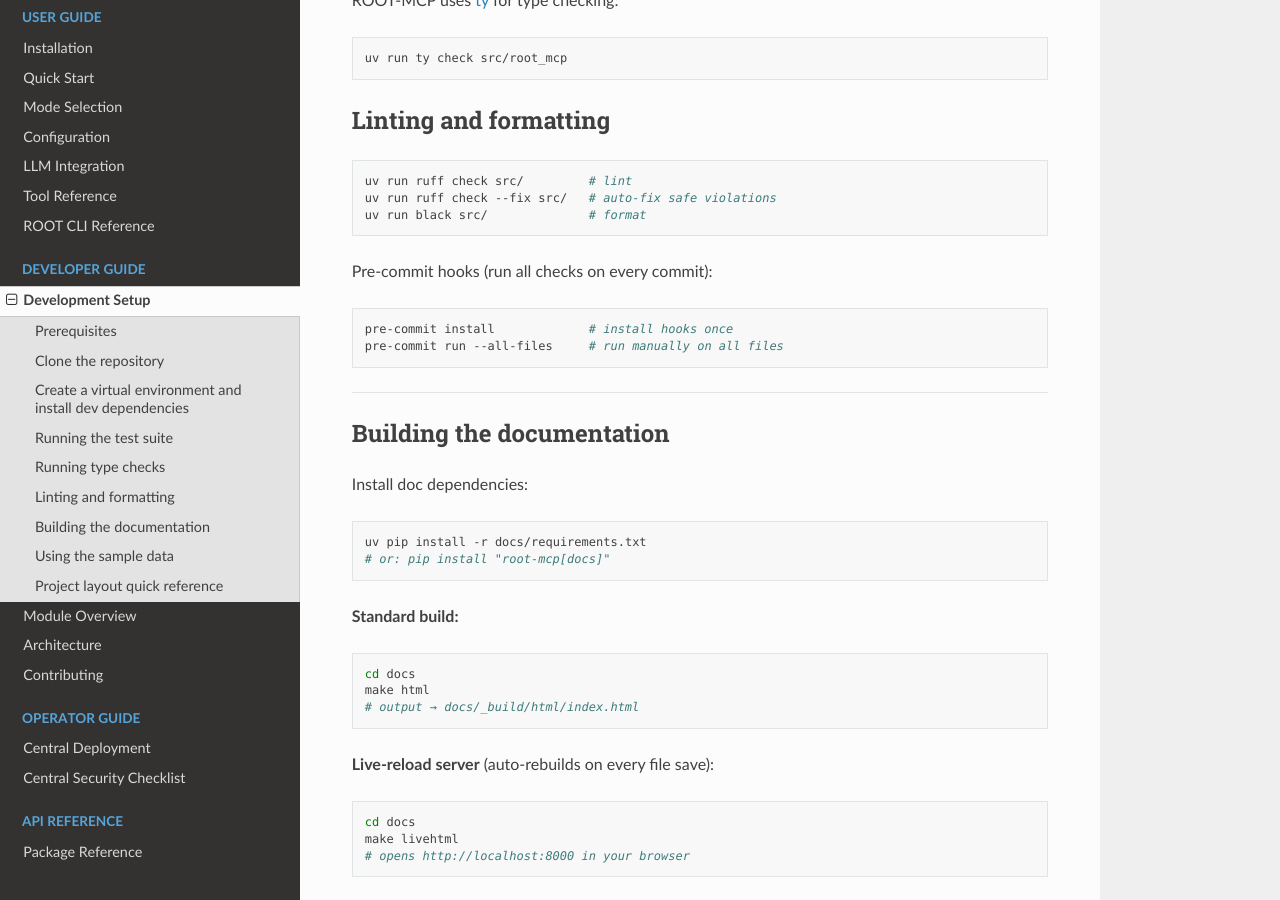
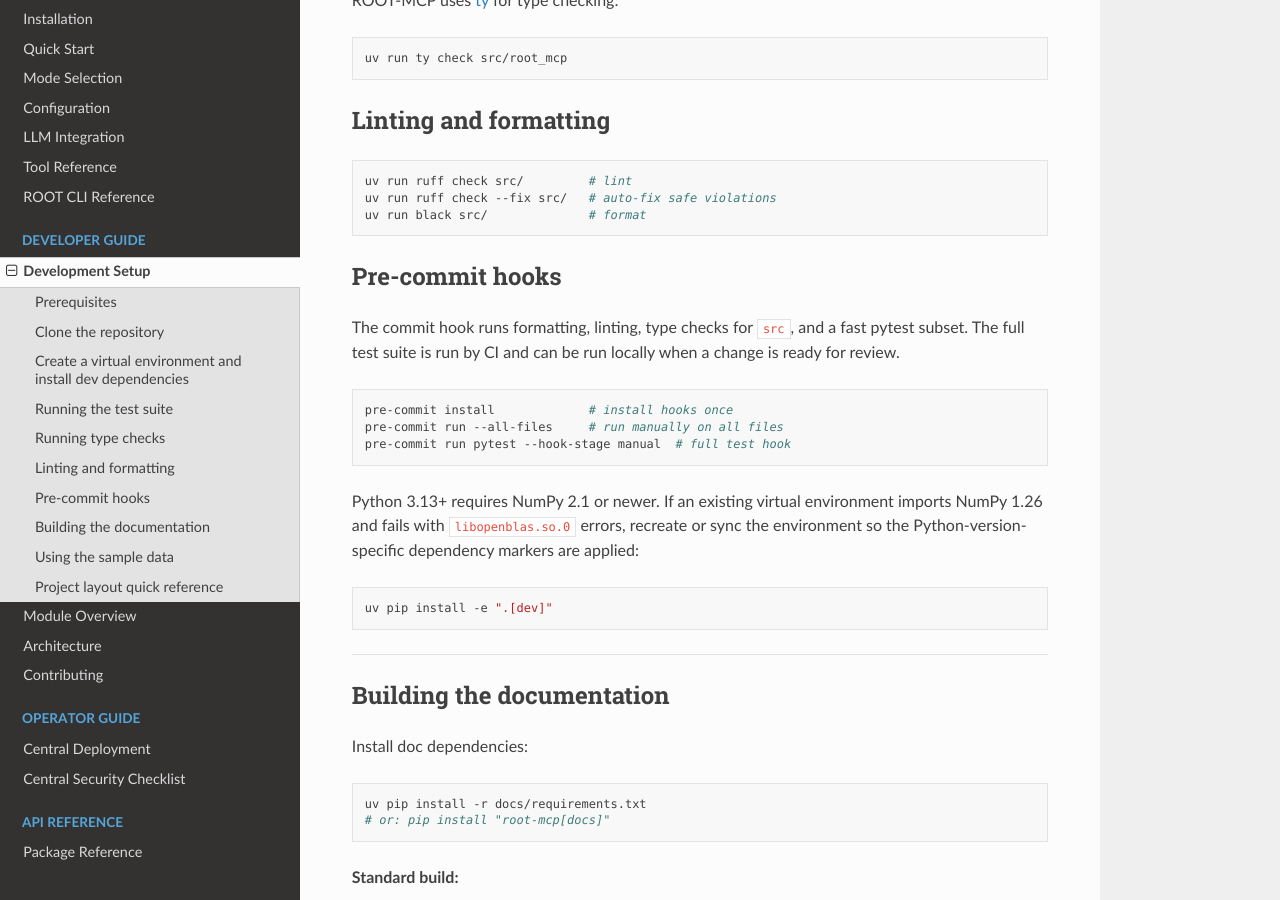
Before and after one commit to MohamedElashri/root-mcp, a Sphinx documentation site: the page built from docs/developer/dev_setup.rst, in a window 1280 px wide and 900 px high, scrolled down 1354 px. Built offline with Sphinx 7.4.7 and the Read the Docs theme 3.1.0, drawn with Linux system fonts in a browser that asks for light colours; pages that are not in the unit, such as notebooks, are missing from menus.

Commit message:
feat: Change pre-commit hooks to add fast pytest subset and update numpy dependency for Python 3.13+

```diff
--- a/docs/developer/dev_setup.rst
+++ b/docs/developer/dev_setup.rst
@@ -80,12 +80,26 @@ Linting and formatting
    uv run ruff check --fix src/   # auto-fix safe violations
    uv run black src/              # format
 
-Pre-commit hooks (run all checks on every commit):
+Pre-commit hooks
+----------------
+
+The commit hook runs formatting, linting, type checks for ``src``, and a fast
+pytest subset. The full test suite is run by CI and can be run locally when a
+change is ready for review.
 
 .. code-block:: bash
 
    pre-commit install             # install hooks once
    pre-commit run --all-files     # run manually on all files
+   pre-commit run pytest --hook-stage manual  # full test hook
+
+Python 3.13+ requires NumPy 2.1 or newer. If an existing virtual environment
+imports NumPy 1.26 and fails with ``libopenblas.so.0`` errors, recreate or sync
+the environment so the Python-version-specific dependency markers are applied:
+
+.. code-block:: bash
+
+   uv pip install -e ".[dev]"
 
 ----
 
--- a/pyproject.toml
+++ b/pyproject.toml
@@ -27,7 +27,8 @@ classifiers = [
 dependencies = [
     "uproot>=5.0.0,<6.0.0",
     "awkward>=2.0.0,<3.0.0",
-    "numpy>=1.24.0,<3.0.0",
+    "numpy>=1.24.0,<3.0.0; python_version < '3.13'",
+    "numpy>=2.1.0,<3.0.0; python_version >= '3.13'",
     "pandas>=2.0.0,<3.0.0",
     "mcp>=1.8.0",
     "pydantic>=2.0.0,<3.0.0",
@@ -122,6 +123,7 @@ asyncio_default_fixture_loop_scope = "function"
 addopts = "-v --strict-markers"
 markers = [
     "asyncio: marks tests as async (deselect with '-m \"not asyncio\"')",
+    "slow: marks tests that are too expensive for the pre-commit fast path",
 ]
 testpaths = ["tests"]
 python_files = "test_*.py"
```
Also changed, not shown: .pre-commit-config.yaml.
